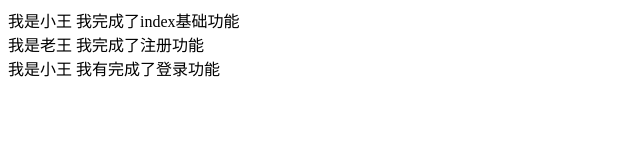
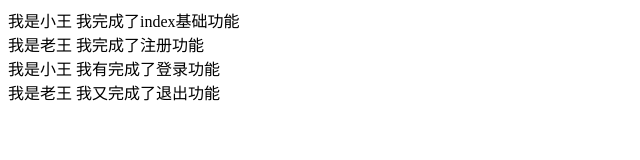
Before and after one commit to AvenHyx/myfirstTry, a plain HTML site: page index.html in a window 1280 px wide. Shown: the whole page, without its empty margins (0-640 px from the left). Drawn offline with Linux system fonts and the light colour scheme.

Commit message:
我是老王 完成了退出功能

```diff
--- a/index.html
+++ b/index.html
@@ -12,5 +12,7 @@
     <div>我是老王 我完成了注册功能</div>
 
     <div>我是小王 我有完成了登录功能</div>
+
+    <div>我是老王 我又完成了退出功能</div>
 </body>
 </html>
```
